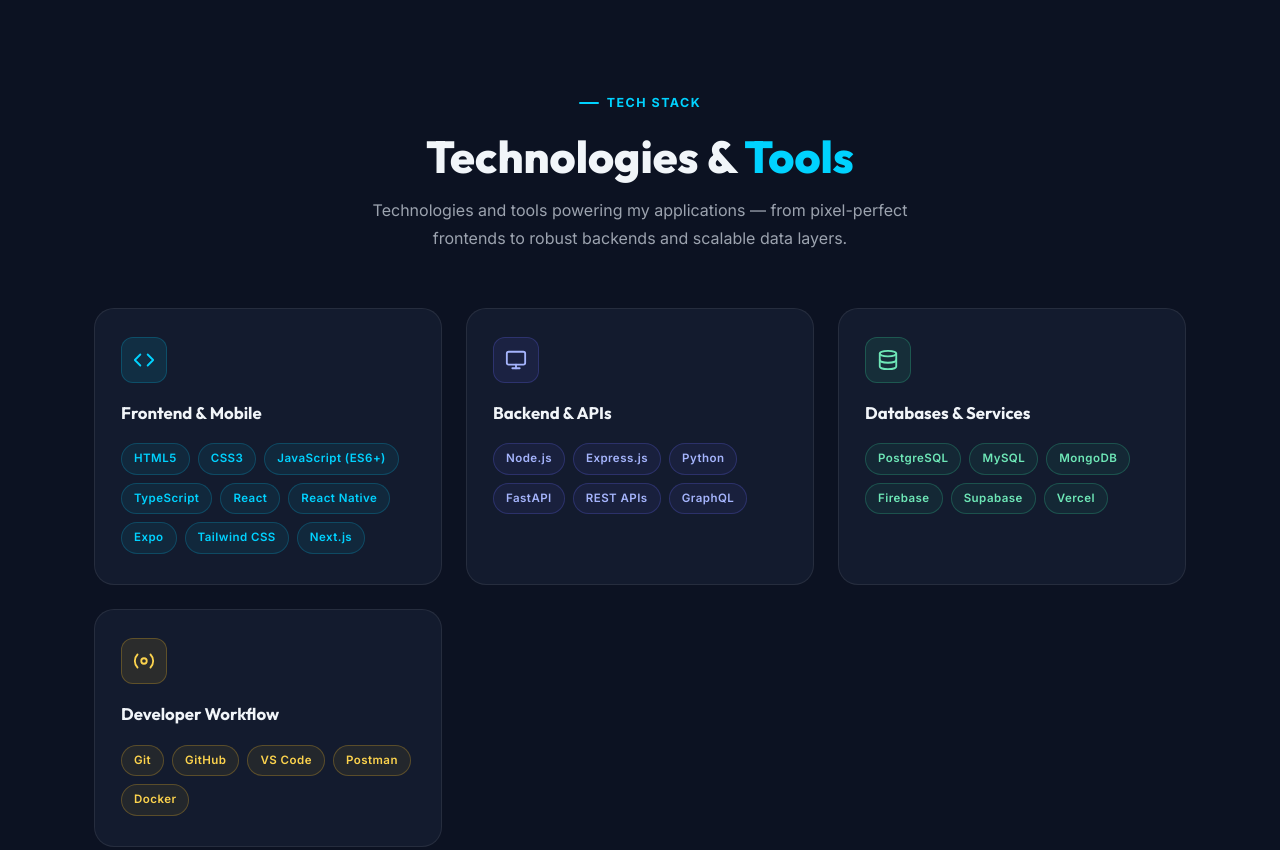
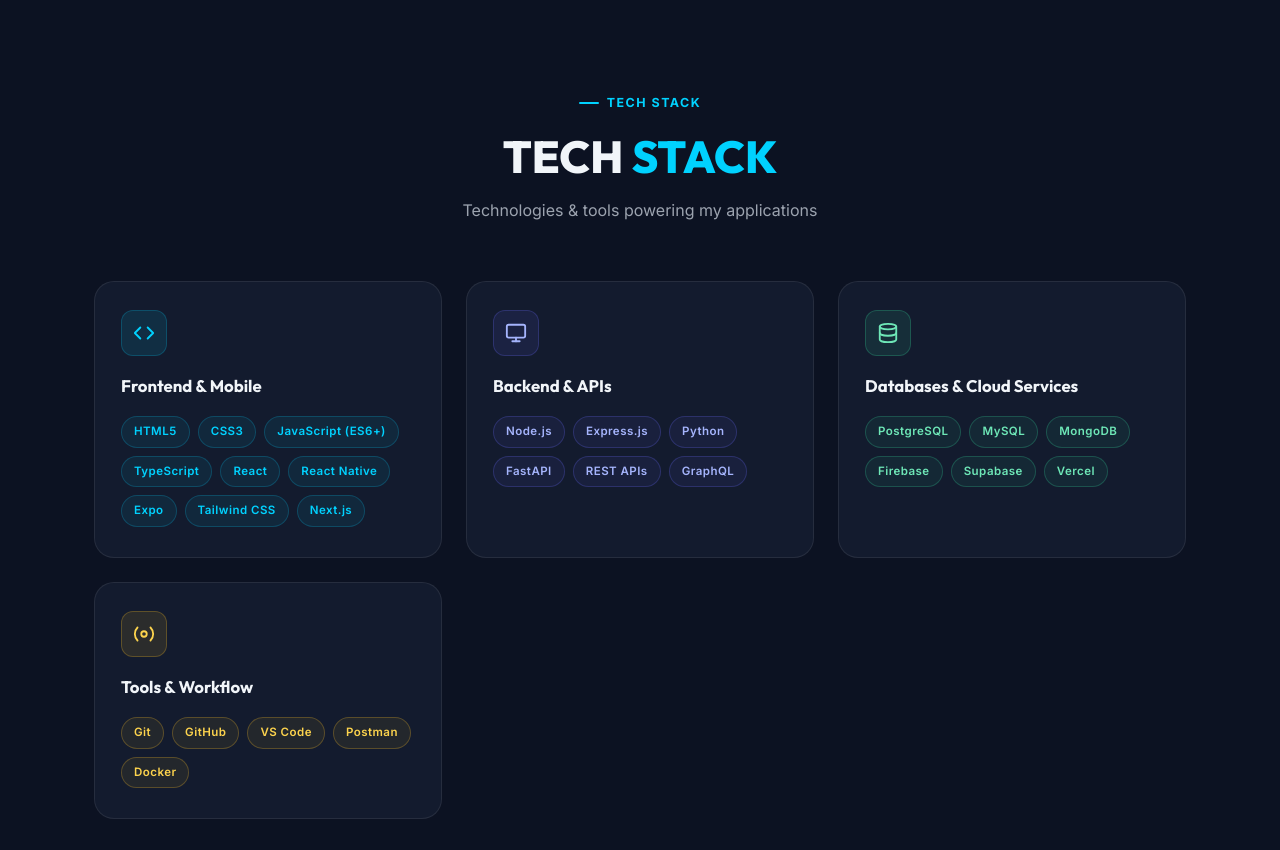
Before and after one commit to Websekani03/sekani03-web-studio, a website: page index.html in a window 1280 px wide. Shown: the part 1600-2450 px from the top of the page. Drawn offline with Linux system fonts and the light colour scheme.

Commit message:
feat: re-insert Tech Stack section with updated titles and preserve Full-Stack statistics copy

```diff
--- a/index.html
+++ b/index.html
@@ -1625,8 +1625,8 @@
             <div class="container">
                 <div class="section-head reveal">
                     <div class="section-label">Tech Stack</div>
-                    <h2>Technologies &amp; <span>Tools</span></h2>
-                    <p>Technologies and tools powering my applications — from pixel-perfect frontends to robust backends and scalable data layers.</p>
+                    <h2>TECH <span>STACK</span></h2>
+                    <p>Technologies &amp; tools powering my applications</p>
                 </div>
 
                 <div class="techstack-grid">
@@ -1673,7 +1673,7 @@
                         </div>
                     </div>
 
-                    <!-- Card 3: Databases & Services -->
+                    <!-- Card 3: Databases & Cloud Services -->
                     <div class="stack-card reveal">
                         <div class="stack-card-icon" style="background:rgba(52,211,153,0.1);border-color:rgba(52,211,153,0.25);color:#6ee7b7;">
                             <svg width="22" height="22" viewBox="0 0 24 24" fill="none" stroke="currentColor" stroke-width="2" stroke-linecap="round" stroke-linejoin="round">
@@ -1682,7 +1682,7 @@
                                 <path d="M3 5v14c0 1.66 4 3 9 3s9-1.34 9-3V5"/>
                             </svg>
                         </div>
-                        <h3>Databases &amp; Services</h3>
+                        <h3>Databases &amp; Cloud Services</h3>
                         <div class="badge-group">
                             <span class="tech-badge green">PostgreSQL</span>
                             <span class="tech-badge green">MySQL</span>
@@ -1693,7 +1693,7 @@
                         </div>
                     </div>
 
-                    <!-- Card 4: Developer Workflow -->
+                    <!-- Card 4: Tools & Workflow -->
                     <div class="stack-card reveal">
                         <div class="stack-card-icon" style="background:rgba(251,191,36,0.1);border-color:rgba(251,191,36,0.25);color:#fcd34d;">
                             <svg width="22" height="22" viewBox="0 0 24 24" fill="none" stroke="currentColor" stroke-width="2" stroke-linecap="round" stroke-linejoin="round">
@@ -1701,7 +1701,7 @@
                                 <path d="M19.07 4.93a10 10 0 0 1 0 14.14M4.93 4.93a10 10 0 0 0 0 14.14"/>
                             </svg>
                         </div>
-                        <h3>Developer Workflow</h3>
+                        <h3>Tools &amp; Workflow</h3>
                         <div class="badge-group">
                             <span class="tech-badge amber">Git</span>
                             <span class="tech-badge amber">GitHub</span>
@@ -1876,12 +1876,14 @@
 
                 <div class="pricing-grid">
 
-                                        <!-- Starter Plan -->
+                    <!-- Starter Plan -->
                     <div class="pricing-card reveal">
                         <div class="pricing-name">Starter Plan</div>
-                        <div class="pricing-desc">Perfect for small businesses and independent professionals needing a complete, multi-page web presence.</div>
+                        <div class="pricing-desc">Perfect for small businesses and independent professionals needing a
+                            complete, multi-page web presence.</div>
                         <div class="pricing-price">
-                            <span class="currency">$</span><span class="amount">149</span><span class="period">/ project</span>
+                            <span class="currency">$</span><span class="amount">149</span><span class="period">/
+                                project</span>
                         </div>
                         <ul class="pricing-features">
                             <li><span class="check">✓</span> Multi-page layout (Up to 3 essential pages)</li>
@@ -1899,7 +1901,8 @@
                     <div class="pricing-card featured reveal">
                         <div class="pricing-badge">Most Popular</div>
                         <div class="pricing-name">Professional Plan</div>
-                        <div class="pricing-desc">Ideal for growing brands seeking full business websites with advanced lead generation and integrations.</div>
+                        <div class="pricing-desc">Ideal for growing brands seeking full business websites with advanced
+                            lead generation and integrations.</div>
                         <div class="pricing-price">
                             <span class="currency" style="color:var(--cyan)">$</span><span class="amount"
                                 style="background:linear-gradient(135deg,var(--cyan),var(--indigo));-webkit-background-clip:text;-webkit-text-fill-color:transparent;">399</span><span
@@ -1921,7 +1924,8 @@
                     <!-- Premium -->
                     <div class="pricing-card reveal">
                         <div class="pricing-name">Premium Plan</div>
-                        <div class="pricing-desc">Advanced web solutions designed for brands looking to establish a highly interactive, custom digital presence.</div>
+                        <div class="pricing-desc">Advanced web solutions designed for brands looking to establish a
+                            highly interactive, custom digital presence.</div>
                         <div class="pricing-price">
                             <span class="currency">$</span><span class="amount">799</span><span class="period">/
                                 project</span>
@@ -1969,8 +1973,8 @@
                     </div>
                     <div class="stat-item reveal">
                         <div class="stat-num">↑</div>
-                        <div class="stat-label">Growing</div>
-                        <div class="stat-sub">Progressing toward full-stack development</div>
+                        <div class="stat-label">Full-Stack</div>
+                        <div class="stat-sub">Building scalable web & mobile solutions</div>
                     </div>
                 </div>
             </div>
```
